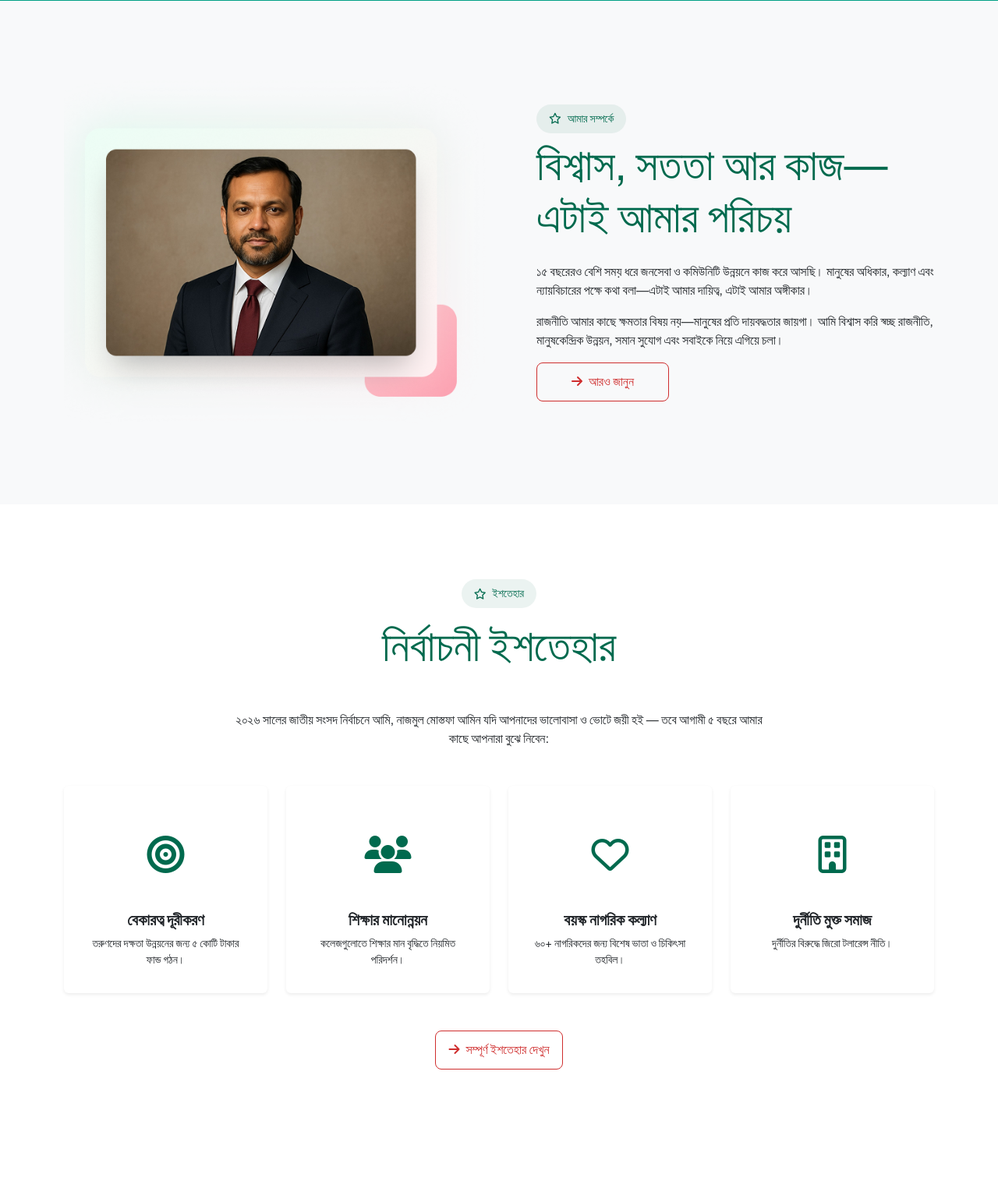
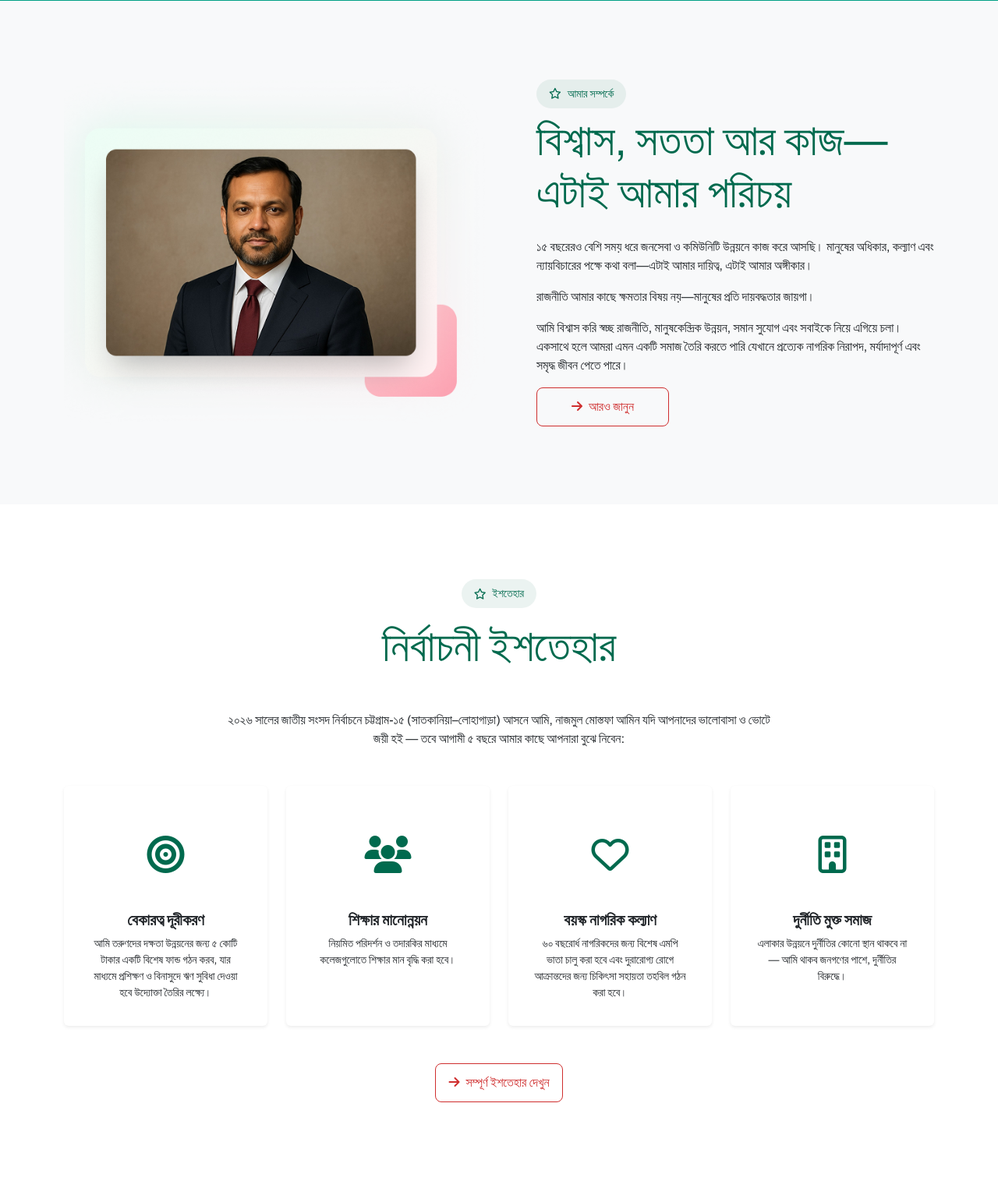
Before and after one commit to hosnemubarak/election, a Django app: page / in a window 1280 px wide. Shown: the part 764-2288 px from the top of the page at 78% size. Run offline with Django 5.2, Linux system fonts and the light colour scheme; data that the repository does not hold is empty.

Commit message:
update home, about, menifesto page

```diff
--- a/templates/home.html
+++ b/templates/home.html
@@ -53,8 +53,10 @@
                 <h2 class="mb-4 display-4 text-secondary">বিশ্বাস, সততা আর কাজ—এটাই আমার পরিচয়</h2>
                 <p>১৫ বছরেরও বেশি সময় ধরে জনসেবা ও কমিউনিটি উন্নয়নে কাজ করে আসছি। মানুষের অধিকার, কল্যাণ এবং
                     ন্যায়বিচারের পক্ষে কথা বলা—এটাই আমার দায়িত্ব, এটাই আমার অঙ্গীকার।</p>
-                <p>রাজনীতি আমার কাছে ক্ষমতার বিষয় নয়—মানুষের প্রতি দায়বদ্ধতার জায়গা। আমি বিশ্বাস করি স্বচ্ছ রাজনীতি,
-                    মানুষকেন্দ্রিক উন্নয়ন, সমান সুযোগ এবং সবাইকে নিয়ে এগিয়ে চলা।</p>
+                <p>রাজনীতি আমার কাছে ক্ষমতার বিষয় নয়—মানুষের প্রতি দায়বদ্ধতার জায়গা।</p>
+                <p>আমি বিশ্বাস করি স্বচ্ছ রাজনীতি, মানুষকেন্দ্রিক উন্নয়ন, সমান সুযোগ এবং সবাইকে নিয়ে এগিয়ে চলা। একসাথে
+                    হলে আমরা এমন একটি সমাজ তৈরি করতে পারি যেখানে প্রত্যেক নাগরিক নিরাপদ, মর্যাদাপূর্ণ এবং সমৃদ্ধ জীবন
+                    পেতে পারে।</p>
                 <a href="{% url 'about' %}" class="btn btn-outline-primary col-12 col-md-4"><i
                         class="fas fa-arrow-right me-2"></i>আরও জানুন</a>
             </div>
@@ -67,9 +69,9 @@
     <div class="container text-center">
         <div class="mb-2 text-secondary label-secondary"><i class="far fa-star me-2"></i>ইশতেহার</div>
         <h2 class="display-4 mb-5 mt-2 text-secondary">নির্বাচনী ইশতেহার</h2>
-        <p class="mb-5 mx-auto" style="max-width: 700px;">২০২৬ সালের জাতীয় সংসদ নির্বাচনে আমি, নাজমুল মোস্তফা আমিন
-            যদি
-            আপনাদের ভালোবাসা ও ভোটে জয়ী হই — তবে আগামী ৫ বছরে আমার কাছে আপনারা বুঝে নিবেন:</p>
+        <p class="mb-5 mx-auto" style="max-width: 700px;">২০২৬ সালের জাতীয় সংসদ নির্বাচনে চট্টগ্রাম-১৫
+            (সাতকানিয়া–লোহাগাড়া) আসনে আমি, নাজমুল মোস্তফা আমিন যদি আপনাদের ভালোবাসা ও ভোটে জয়ী হই — তবে আগামী ৫ বছরে
+            আমার কাছে আপনারা বুঝে নিবেন:</p>
 
         <div class="row g-4">
             <div class="col-md-3">
@@ -77,7 +79,8 @@
                     <div class="card-body">
                         <div class="icon-box"><i class="fas fa-bullseye text-secondary"></i></div>
                         <h4 class="card-title h5 fw-bold">বেকারত্ব দূরীকরণ</h4>
-                        <p class="card-text small">তরুণদের দক্ষতা উন্নয়নের জন্য ৫ কোটি টাকার ফান্ড গঠন।</p>
+                        <p class="card-text small">আমি তরুণদের দক্ষতা উন্নয়নের জন্য ৫ কোটি টাকার একটি বিশেষ ফান্ড গঠন
+                            করব, যার মাধ্যমে প্রশিক্ষণ ও বিনাসুদে ঋণ সুবিধা দেওয়া হবে উদ্যোক্তা তৈরির লক্ষ্যে।</p>
                     </div>
                 </div>
             </div>
@@ -86,7 +89,8 @@
                     <div class="card-body">
                         <div class="icon-box"><i class="fas fa-users text-secondary"></i></div>
                         <h4 class="card-title h5 fw-bold">শিক্ষার মানোন্নয়ন</h4>
-                        <p class="card-text small">কলেজগুলোতে শিক্ষার মান বৃদ্ধিতে নিয়মিত পরিদর্শন।</p>
+                        <p class="card-text small">নিয়মিত পরিদর্শন ও তদারকির মাধ্যমে কলেজগুলোতে শিক্ষার মান বৃদ্ধি করা
+                            হবে।</p>
                     </div>
                 </div>
             </div>
@@ -95,7 +99,8 @@
                     <div class="card-body">
                         <div class="icon-box"><i class="far fa-heart text-secondary"></i></div>
                         <h4 class="card-title h5 fw-bold">বয়স্ক নাগরিক কল্যাণ</h4>
-                        <p class="card-text small">৬০+ নাগরিকদের জন্য বিশেষ ভাতা ও চিকিৎসা তহবিল।</p>
+                        <p class="card-text small">৬০ বছরোর্ধ নাগরিকদের জন্য বিশেষ এমপি ভাতা চালু করা হবে এবং দুরারোগ্য
+                            রোগে আক্রান্তদের জন্য চিকিৎসা সহায়তা তহবিল গঠন করা হবে।</p>
                     </div>
                 </div>
             </div>
@@ -104,7 +109,8 @@
                     <div class="card-body">
                         <div class="icon-box"><i class="far fa-building text-secondary"></i></div>
                         <h4 class="card-title h5 fw-bold">দুর্নীতি মুক্ত সমাজ</h4>
-                        <p class="card-text small">দুর্নীতির বিরুদ্ধে জিরো টলারেন্স নীতি।</p>
+                        <p class="card-text small">এলাকার উন্নয়নে দুর্নীতির কোনো স্থান থাকবে না— আমি থাকব জনগণের পাশে,
+                            দুর্নীতির বিরুদ্ধে।</p>
                     </div>
                 </div>
             </div>
@@ -125,6 +131,8 @@
         <div class="mb-2 text-secondary label-secondary"><i class="far fa-calendar-alt me-2"></i>আসন্ন কার্যক্রম
         </div>
         <h2 class="display-4 mb-5 mt-2 mb-5 mx-auto text-secondary">আমাদের কার্যক্রমে যোগ দিন</h2>
+        <p class="mb-5 mx-auto" style="max-width: 700px;">পরিবর্তনের আন্দোলনের অংশ হোন।
+            আমাদের ইভেন্টগুলোতে অংশ নিয়ে সরাসরি আলোচনা, মতামত ও সহযোগিতা দিন।</p>
         <div class="row g-4">
             {% for event in events %}
             {% include 'includes/event_card.html' %}
```
Also changed, not shown: templates/about.html (+8 -7 lines), templates/manifesto.html (+25 -21 lines).
